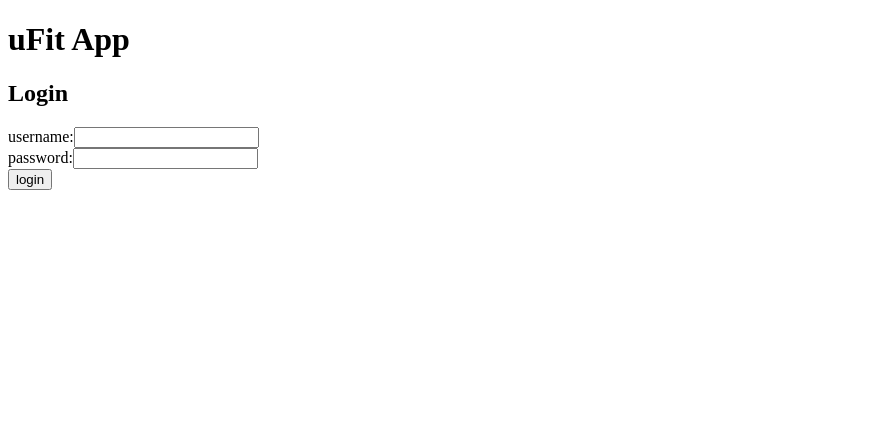
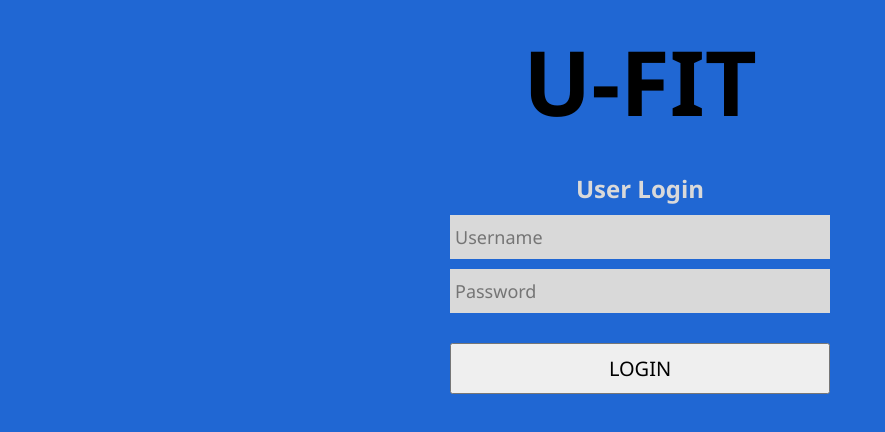
Before and after one commit to arthurkennedy/UFit, a React (Vite) app in the folder frontend/: page / in a window 1280 px wide. Shown: the top 432 px of the page, without its empty margins (0-885 px from the left). Built offline with nearby package versions, Linux system fonts and the light colour scheme.

Commit message:
Added Component and App Stylesheets

```diff
--- /dev/null
+++ b/frontend/src/App.css
@@ -0,0 +1,18 @@
+/* Global */
+
+* {
+    padding: 0;
+    margin: 0;
+    box-sizing: border-box;
+    font-family: "Segoe UI",Arial,sans-serif;
+}
+
+body {
+    background-color: #2067d3;
+}
+
+.app-name {
+    text-align: center;
+    margin: 20px;
+    font-size: 90px;
+}
--- a/frontend/src/App.jsx
+++ b/frontend/src/App.jsx
@@ -32,7 +32,8 @@ function App() {
 
     return (
     <>
-        <h1>uFit App</h1>
+        <h1 className="app-name">U-FIT</h1>
+
         {user ? (
             <div>{user.username} is logged in</div>
         ) : (
--- /dev/null
+++ b/frontend/src/component/Components.css
@@ -0,0 +1,36 @@
+
+/* Authentication */
+
+.auth-container {
+    width: 400px;
+    height: auto;
+    margin: auto;
+    padding: 10px;
+}
+
+.auth-container .inner-container {
+    display: flex;
+    flex-direction: column;
+}
+
+.auth-container h2 {
+    text-align: center;
+    color: #d9d9d9;
+}
+
+.auth-container input {
+    width: 100%;
+    padding: 10px 5px;
+    margin-top: 10px;
+    background-color: #d9d9d9;
+    font-size: 18px;
+    border: none;
+}
+
+.auth-container button {
+    width: 100%;
+    padding: 10px 5px;
+    margin-top: 30px;
+    cursor: pointer;
+    font-size: 20px;
+}
--- a/frontend/src/component/LoginPage.jsx
+++ b/frontend/src/component/LoginPage.jsx
@@ -1,29 +1,32 @@
 function LoginPage({ username, password, handleUserLogin, handleSetUsername, handleSetPassword }) {
 
   return (
-    <div>
-      <h2>Login</h2>
+    <div className="auth-container">
+      <div className="inner-container">
+        <h2>User Login</h2>
         <form onSubmit={handleUserLogin}>
           <div>
-          username:
             <input
               type="text"
               value={username}
               name="Username"
               onChange={({ target }) => handleSetUsername(target.value)}
+              placeholder="Username"
             />
           </div>
           <div>
-          password:
+
             <input
               type="password"
               value={password}
               name="Password"
               onChange={({ target }) => handleSetPassword(target.value)}
+              placeholder="Password"
             />
           </div>
-        <button type="submit">login</button>
+          <button type="submit">LOGIN</button>
         </form>
+      </div>
     </div>
   );
 };
--- a/frontend/src/main.jsx
+++ b/frontend/src/main.jsx
@@ -2,4 +2,7 @@ import React from 'react'
 import ReactDOM from 'react-dom/client'
 import App from './App.jsx'
 
+import './App.css'  //import styles for global elements
+import './component/Components.css'  //import styles for components eg.(LoginPage, SignupPage)
+
 ReactDOM.createRoot(document.getElementById('root')).render(<App />)
```
Lines whose indentation alone changed are shown as unchanged.
